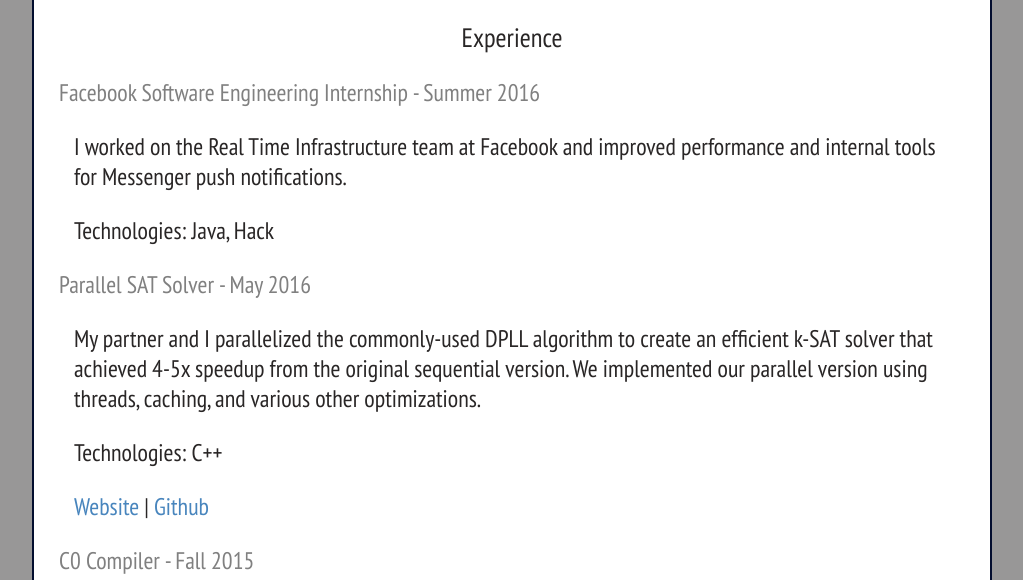
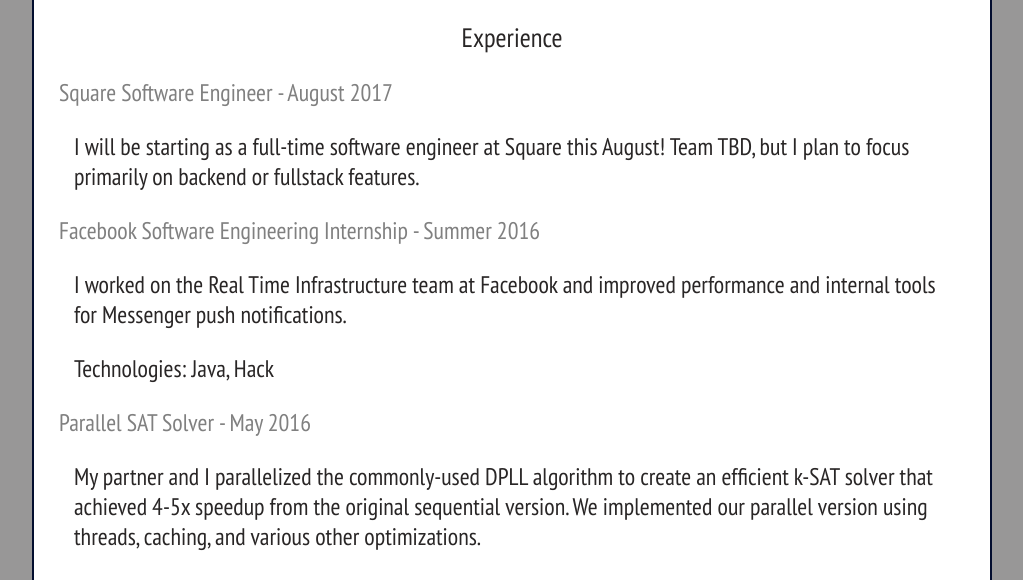
Before and after one commit to Aquawater98/Aquawater98.github.io, a plain HTML site: page experience.html in a window 1280 px wide. Shown: the part 203-783 px from the top of the page, without its empty margins (128-1151 px from the left). Drawn offline with Linux system fonts and the light colour scheme.

Commit message:
graduation update

```diff
--- a/experience.html
+++ b/experience.html
@@ -27,6 +27,11 @@
       </div>
       <div class="projectsAbout">
         <p class="projectsTitle">Experience</p>
+
+        <p class="projectsHeading">Square Software Engineer - August 2017</p>
+        <p class="projectsList">I will be starting as a full-time software
+        engineer at Square this August! Team TBD, but I plan to focus primarily
+        on backend or fullstack features.</p>
 
         <p class="projectsHeading">Facebook Software Engineering Internship - Summer 2016</p>
         <p class="projectsList">I worked on the Real Time Infrastructure team at
```
Also changed, not shown: index.html (+1 -1 lines).
